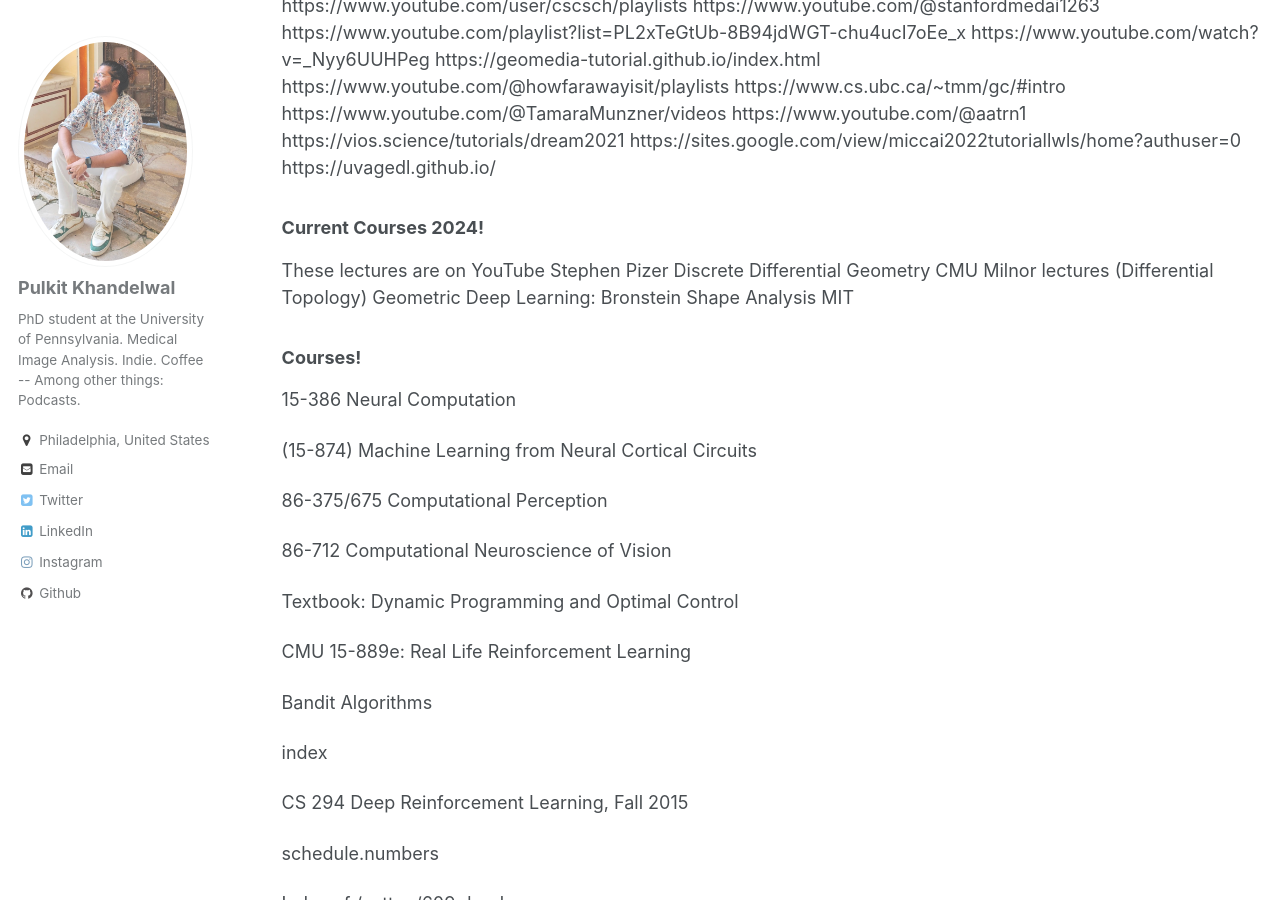
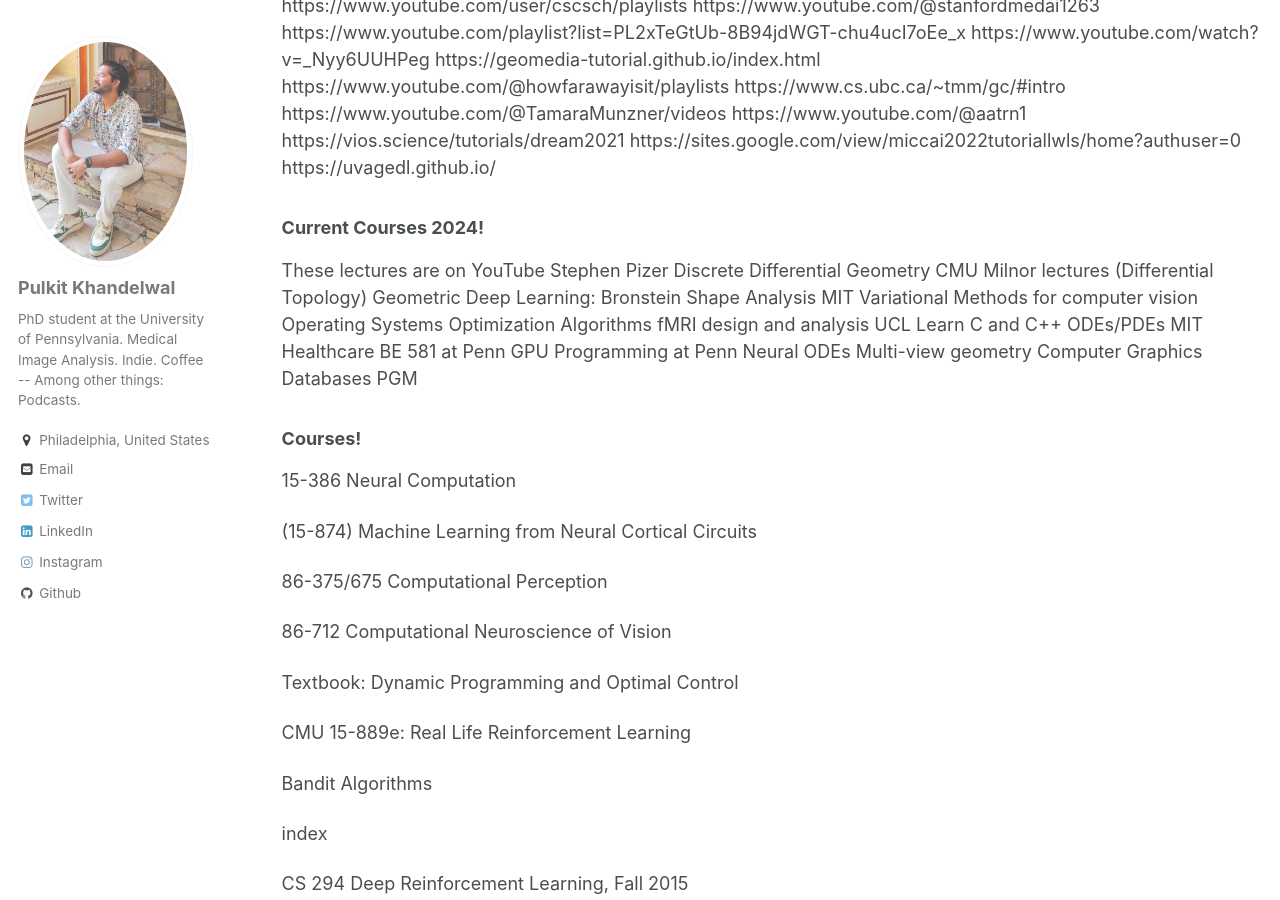
Before and after one commit to Pulkit-Khandelwal/pulkit-khandelwal.github.io, a Jekyll site: the page built from _pages/courses.md, in a window 1280 px wide and 900 px high, scrolled down 784 px. Built offline with Jekyll 4.4.1, drawn with Linux system fonts in a browser that asks for light colours.

Commit message:
Update courses.md

```diff
--- a/_pages/courses.md
+++ b/_pages/courses.md
@@ -65,6 +65,24 @@ Discrete Differential Geometry CMU
 Milnor lectures (Differential Topology)
 Geometric Deep Learning: Bronstein
 Shape Analysis MIT
+Variational Methods for computer vision
+Operating Systems
+Optimization
+Algorithms
+fMRI design and analysis UCL
+Learn C and C++
+ODEs/PDEs
+MIT Healthcare
+BE 581 at Penn
+GPU Programming at Penn
+Neural ODEs
+[Multi-view geometry](https://www.youtube.com/playlist?list=PLEB45naDUsF2vpvdxZ72Jjl8ZEKISv4Nh)
+Computer Graphics
+Databases
+PGM
+
+
+
 
 
 
```
